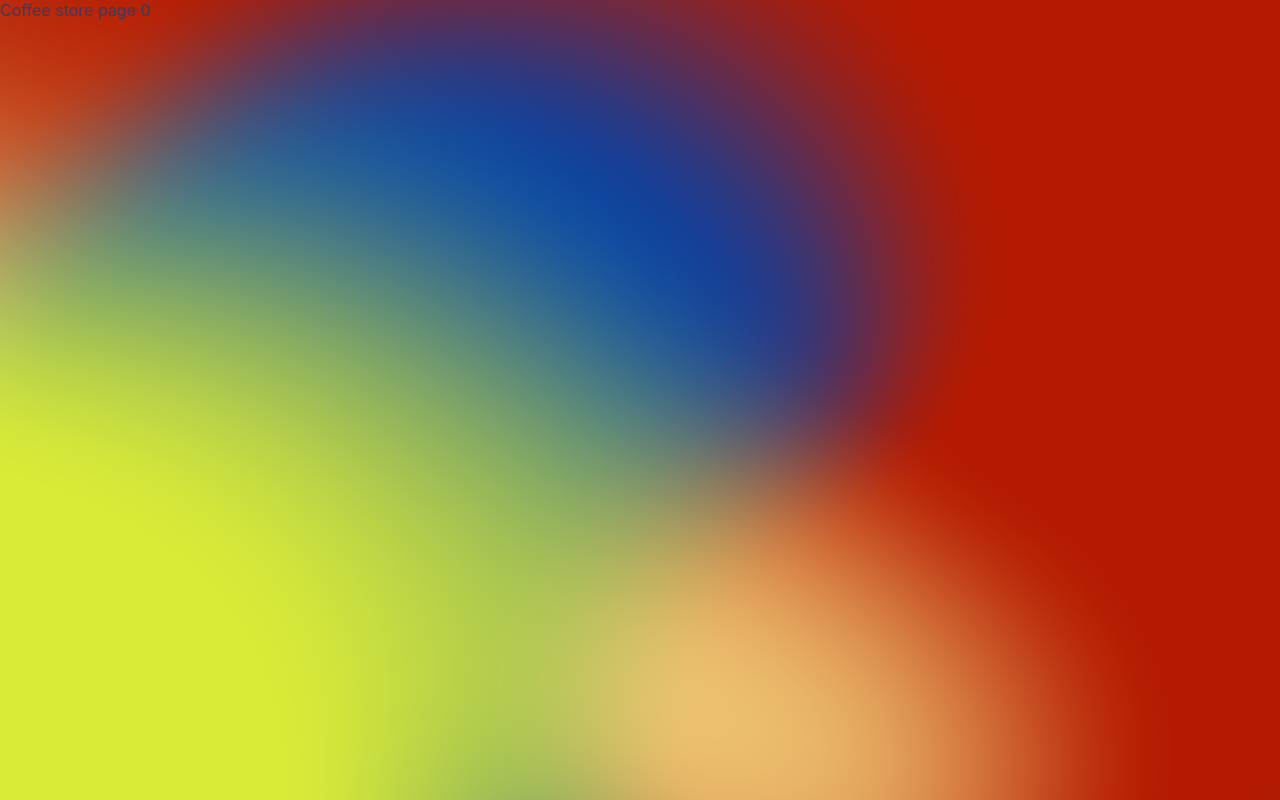
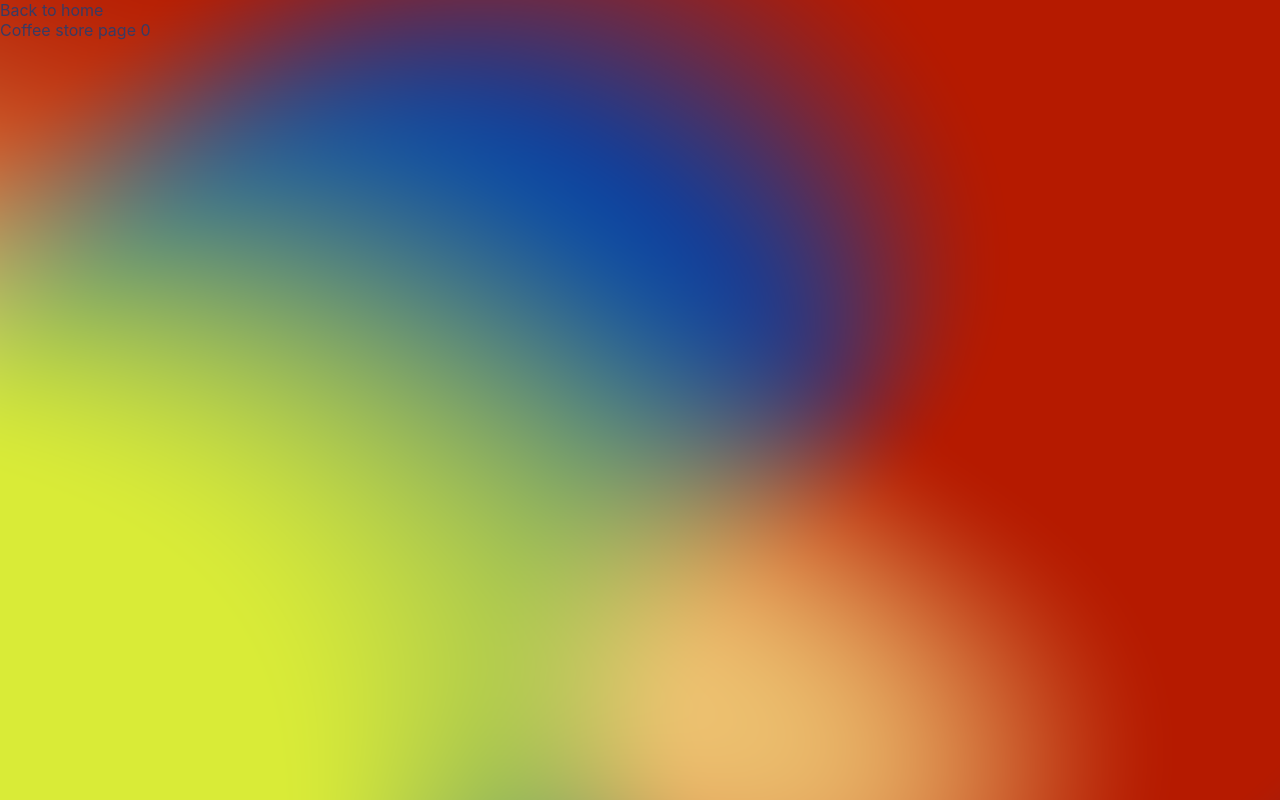
Before and after one commit to eystein/ztm-nextjs-coffeeshop, a Next.js app: page /coffee-store/0 in a window 1280 px wide. Built offline with nearby package versions, Linux system fonts and the light colour scheme.

Commit message:
Link component

```diff
--- a/pages/coffee-store/[id].js
+++ b/pages/coffee-store/[id].js
@@ -1,9 +1,17 @@
 import { useRouter } from 'next/router'
+import Link from 'next/link'
 
 const CoffeeStore = () => {
 	const router = useRouter()
 	console.log('router', router)
-	return <div>Coffee store page {router.query.id}</div>
+	return (
+		<>
+			<Link href="/">
+				<a>Back to home</a>
+			</Link>
+			<div>Coffee store page {router.query.id}</div>
+		</>
+	)
 }
 
 export default CoffeeStore;
```
